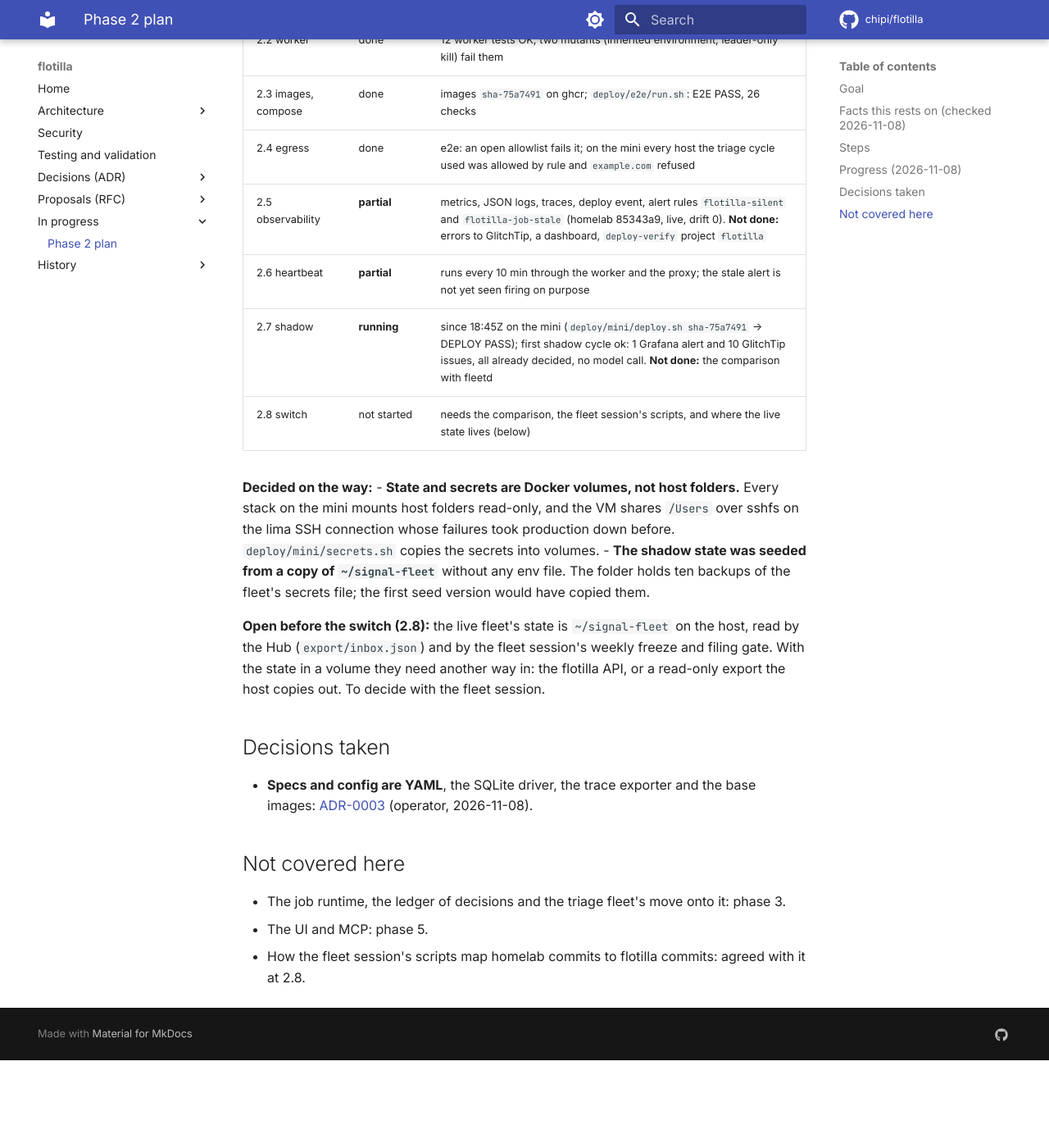
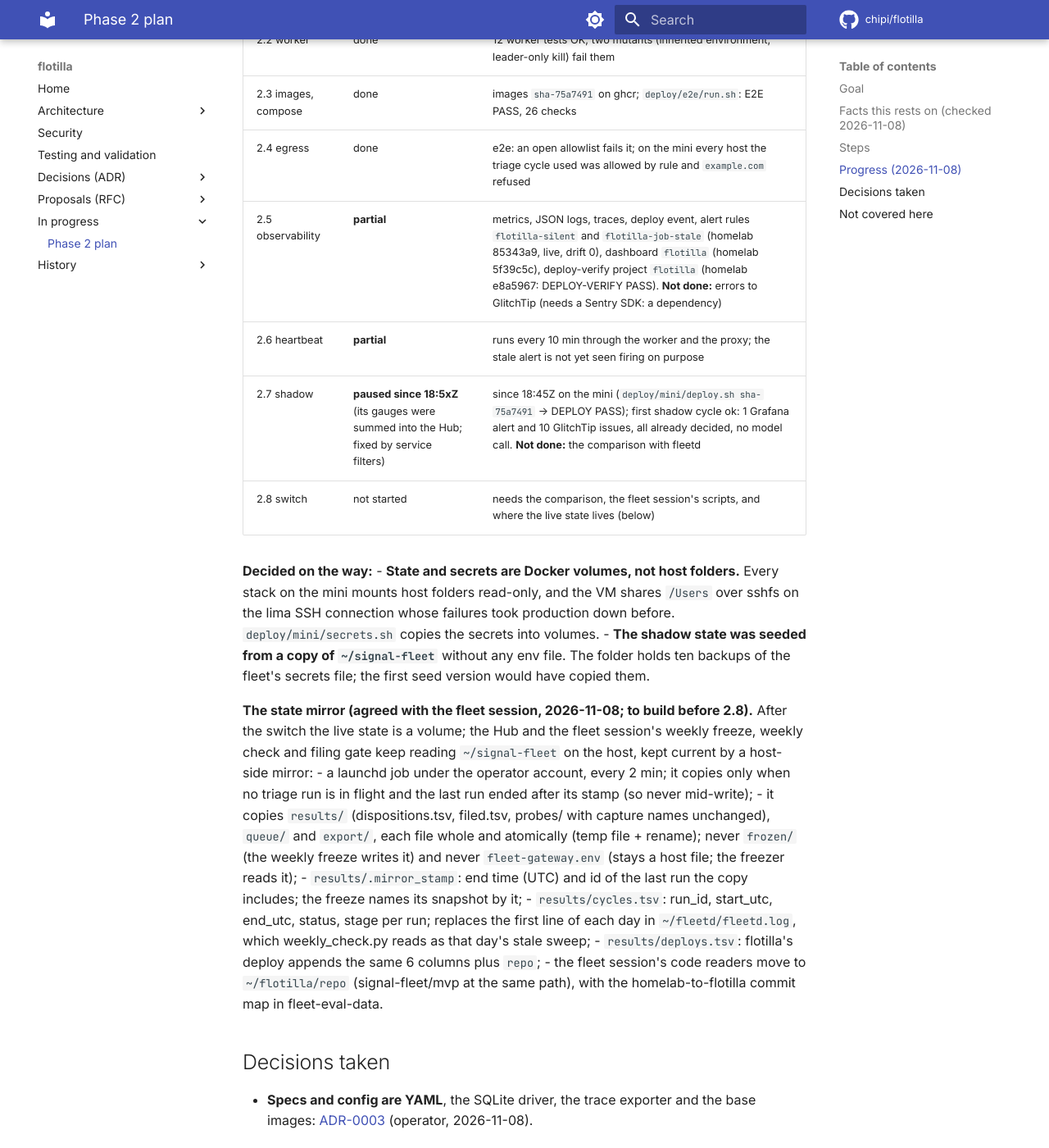
Before and after one commit to chipi/flotilla, an MkDocs documentation site: the page built from docs/wip/phase-2-plan.md, in a window 1280 px wide and 1400 px high, scrolled down 2091 px. Shown: the whole window at 82% size. Built offline with MkDocs 1.6.1 and Material for MkDocs 9.7.7, drawn with Linux system fonts in a browser that asks for light colours; comment, search, counter and statistics services are not loaded; before the commit the page ends 3384 px from its top, so only the background shows below that.

Commit message:
docs(wip): phase 2: the state mirror agreed with the fleet session; progress
Co-Authored-By: Claude Opus 5.5 <noreply@anthropic.com>
Claude-Session: https://claude.ai/code/session_01DJqN6tYa8ro8Kjh54qGCF1

```diff
--- a/docs/wip/phase-2-plan.md
+++ b/docs/wip/phase-2-plan.md
@@ -43,9 +43,9 @@ The bugfix fleet stays on fleetd (it is disabled there today) until phase 6.
 | 2.2 worker | done | 12 worker tests OK; two mutants (inherited environment, leader-only kill) fail them |
 | 2.3 images, compose | done | images `sha-75a7491` on ghcr; `deploy/e2e/run.sh`: E2E PASS, 26 checks |
 | 2.4 egress | done | e2e: an open allowlist fails it; on the mini every host the triage cycle used was allowed by rule and `example.com` refused |
-| 2.5 observability | **partial** | metrics, JSON logs, traces, deploy event, alert rules `flotilla-silent` and `flotilla-job-stale` (homelab 85343a9, live, drift 0). **Not done:** errors to GlitchTip, a dashboard, `deploy-verify` project `flotilla` |
+| 2.5 observability | **partial** | metrics, JSON logs, traces, deploy event, alert rules `flotilla-silent` and `flotilla-job-stale` (homelab 85343a9, live, drift 0), dashboard `flotilla` (homelab 5f39c5c), deploy-verify project `flotilla` (homelab e8a5967: DEPLOY-VERIFY PASS). **Not done:** errors to GlitchTip (needs a Sentry SDK: a dependency) |
 | 2.6 heartbeat | **partial** | runs every 10 min through the worker and the proxy; the stale alert is not yet seen firing on purpose |
-| 2.7 shadow | **running** | since 18:45Z on the mini (`deploy/mini/deploy.sh sha-75a7491` → DEPLOY PASS); first shadow cycle ok: 1 Grafana alert and 10 GlitchTip issues, all already decided, no model call. **Not done:** the comparison with fleetd |
+| 2.7 shadow | **paused since 18:5xZ** (its gauges were summed into the Hub; fixed by service filters) | since 18:45Z on the mini (`deploy/mini/deploy.sh sha-75a7491` → DEPLOY PASS); first shadow cycle ok: 1 Grafana alert and 10 GlitchTip issues, all already decided, no model call. **Not done:** the comparison with fleetd |
 | 2.8 switch | not started | needs the comparison, the fleet session's scripts, and where the live state lives (below) |
 
 **Decided on the way:**
@@ -55,10 +55,21 @@ The bugfix fleet stays on fleetd (it is disabled there today) until phase 6.
 - **The shadow state was seeded from a copy of `~/signal-fleet`** without any env file. The folder
   holds ten backups of the fleet's secrets file; the first seed version would have copied them.
 
-**Open before the switch (2.8):** the live fleet's state is `~/signal-fleet` on the host, read by the
-Hub (`export/inbox.json`) and by the fleet session's weekly freeze and filing gate. With the state in
-a volume they need another way in: the flotilla API, or a read-only export the host copies out. To
-decide with the fleet session.
+**The state mirror (agreed with the fleet session, 2026-11-08; to build before 2.8).** After the
+switch the live state is a volume; the Hub and the fleet session's weekly freeze, weekly check and
+filing gate keep reading `~/signal-fleet` on the host, kept current by a host-side mirror:
+- a launchd job under the operator account, every 2 min; it copies only when no triage run is in
+  flight and the last run ended after its stamp (so never mid-write);
+- it copies `results/` (dispositions.tsv, filed.tsv, probes/ with capture names unchanged), `queue/`
+  and `export/`, each file whole and atomically (temp file + rename); never `frozen/` (the weekly
+  freeze writes it) and never `fleet-gateway.env` (stays a host file; the freezer reads it);
+- `results/.mirror_stamp`: end time (UTC) and id of the last run the copy includes; the freeze names
+  its snapshot by it;
+- `results/cycles.tsv`: run_id, start_utc, end_utc, status, stage per run; replaces the first line of
+  each day in `~/fleetd/fleetd.log`, which weekly_check.py reads as that day's stale sweep;
+- `results/deploys.tsv`: flotilla's deploy appends the same 6 columns plus `repo`;
+- the fleet session's code readers move to `~/flotilla/repo` (signal-fleet/mvp at the same path),
+  with the homelab-to-flotilla commit map in fleet-eval-data.
 
 ## Decisions taken
 
```
